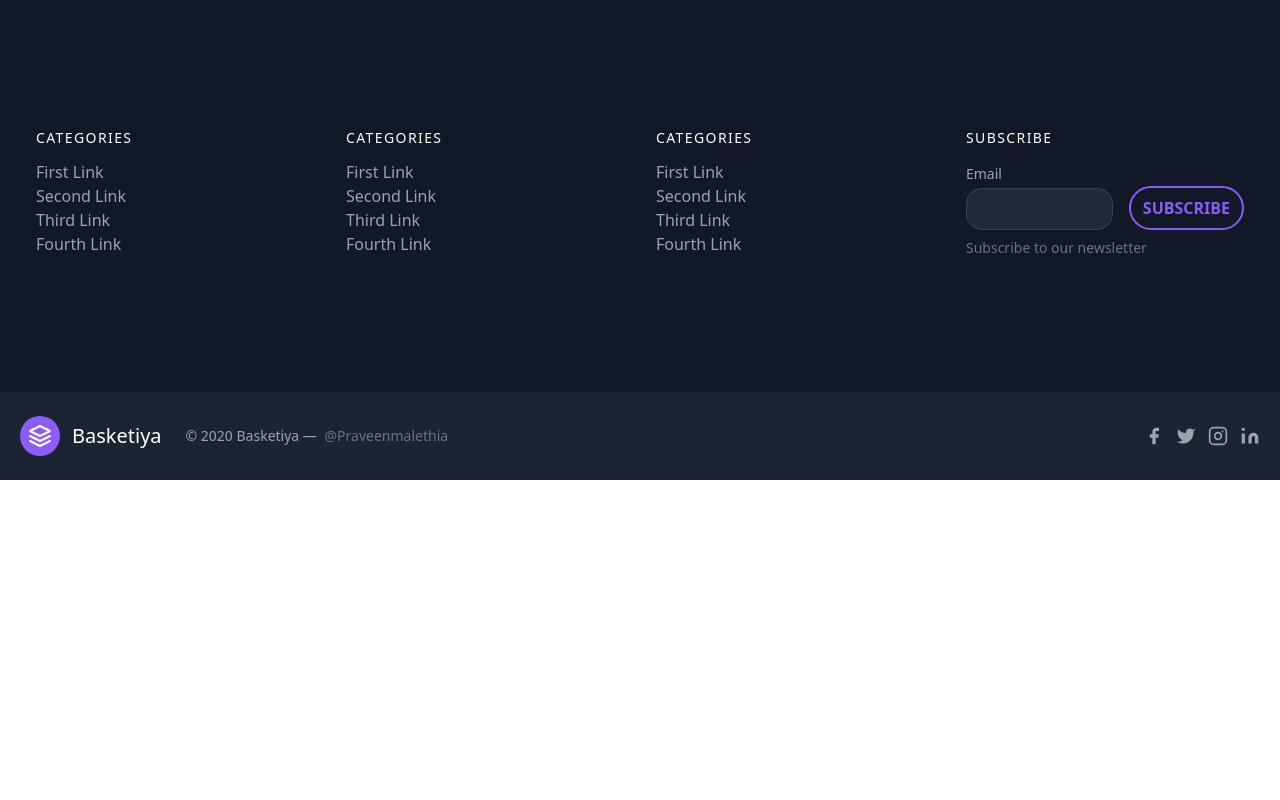
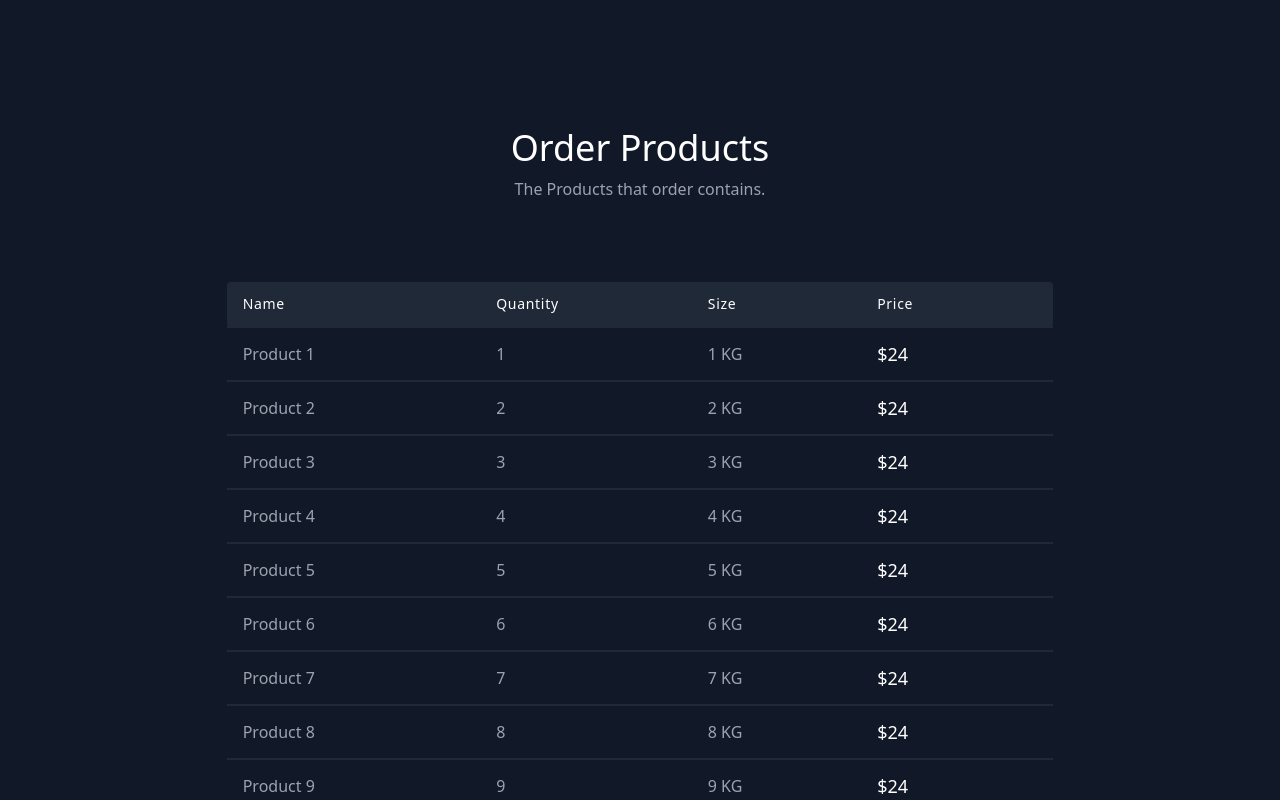
Before and after one commit to PraveenMalethia/basketiya-2, a Nuxt app: page /orders/1 in a window 1280 px wide. Shown: the part 1100-1900 px from the top of the page. Before the commit the page ends 1580 px from the top, so only its background shows below. Built offline with nearby package versions, Linux system fonts and the light colour scheme.

Commit message:
order detail page update

```diff
--- a/pages/orders/_id.vue
+++ b/pages/orders/_id.vue
@@ -1,8 +1,11 @@
 <template>
+  <div>
     <section class="text-gray-400 bg-gray-900 body-font">
       <div class="container px-5 py-24 mx-auto flex flex-wrap">
         <div class="flex flex-col text-center w-full mb-20">
-        <h1 class="sm:text-3xl text-2xl font-medium title-font mb-4 text-white">
+          <h1
+            class="sm:text-3xl text-2xl font-medium title-font mb-4 text-white"
+          >
             Order Details
           </h1>
         </div>
@@ -314,6 +317,112 @@
         </div>
       </div>
     </section>
+    <section class="text-gray-400 bg-gray-900 body-font">
+      <div class="container px-5 py-24 mx-auto">
+        <div class="flex flex-col text-center w-full mb-20">
+          <h1
+            class="sm:text-4xl text-3xl font-medium title-font mb-2 text-white"
+          >
+            Order Products
+          </h1>
+          <p class="lg:w-2/3 mx-auto leading-relaxed text-base">
+            The Products that order contains.
+          </p>
+        </div>
+        <div class="lg:w-2/3 w-full mx-auto overflow-auto">
+          <table class="table-auto w-full text-left whitespace-no-wrap">
+            <thead>
+              <tr>
+                <th
+                  class="
+                    px-4
+                    py-3
+                    title-font
+                    tracking-wider
+                    font-medium
+                    text-white text-sm
+                    bg-gray-800
+                    rounded-tl rounded-bl
+                  "
+                >
+                  Name
+                </th>
+                <th
+                  class="
+                    px-4
+                    py-3
+                    title-font
+                    tracking-wider
+                    font-medium
+                    text-white text-sm
+                    bg-gray-800
+                  "
+                >
+                  Quantity
+                </th>
+                <th
+                  class="
+                    px-4
+                    py-3
+                    title-font
+                    tracking-wider
+                    font-medium
+                    text-white text-sm
+                    bg-gray-800
+                  "
+                >
+                  Size
+                </th>
+                <th
+                  class="
+                    px-4
+                    py-3
+                    title-font
+                    tracking-wider
+                    font-medium
+                    text-white text-sm
+                    bg-gray-800
+                  "
+                >
+                  Price
+                </th>
+                <th
+                  class="
+                    w-10
+                    title-font
+                    tracking-wider
+                    font-medium
+                    text-white text-sm
+                    bg-gray-800
+                    rounded-tr rounded-br
+                  "
+                ></th>
+              </tr>
+            </thead>
+            <tbody>
+              <tr  v-for="i in 10" :key="i">
+                <td class="border-t-2 border-gray-800 px-4 py-3">Product {{ i }}</td>
+                <td class="border-t-2 border-gray-800 px-4 py-3">{{ i }}</td>
+                <td class="border-t-2 border-gray-800 px-4 py-3">{{ i }} KG</td>
+                <td
+                  class="
+                    border-t-2 border-gray-800
+                    px-4
+                    py-3
+                    text-lg text-white
+                  "
+                >
+                  $24
+                </td>
+                <td class="border-t-2 border-gray-800 w-10 text-center">
+                </td>
+              </tr>
+            </tbody>
+          </table>
+        </div>
+      </div>
+    </section>
+  </div>
 </template>
 
 <script>
```
Lines whose indentation alone changed are shown as unchanged.
